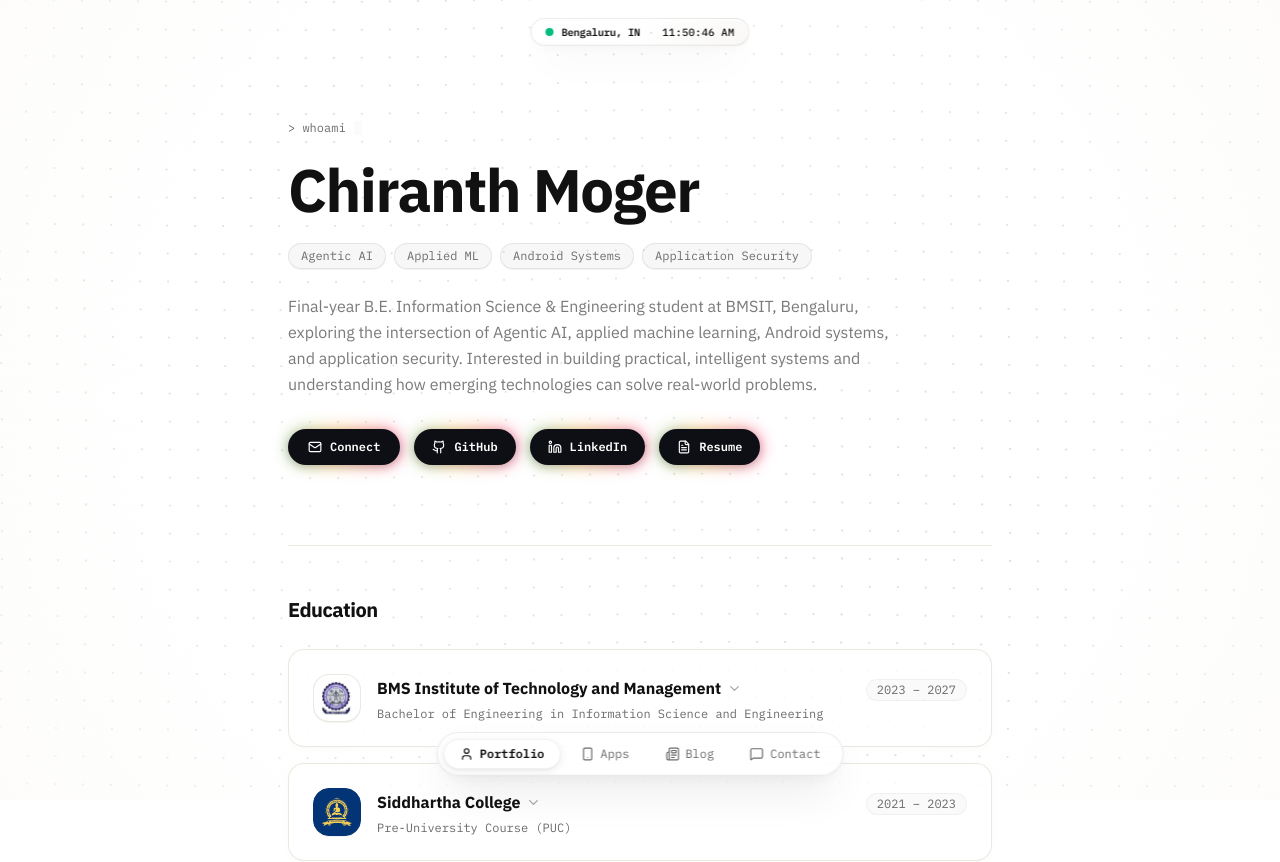
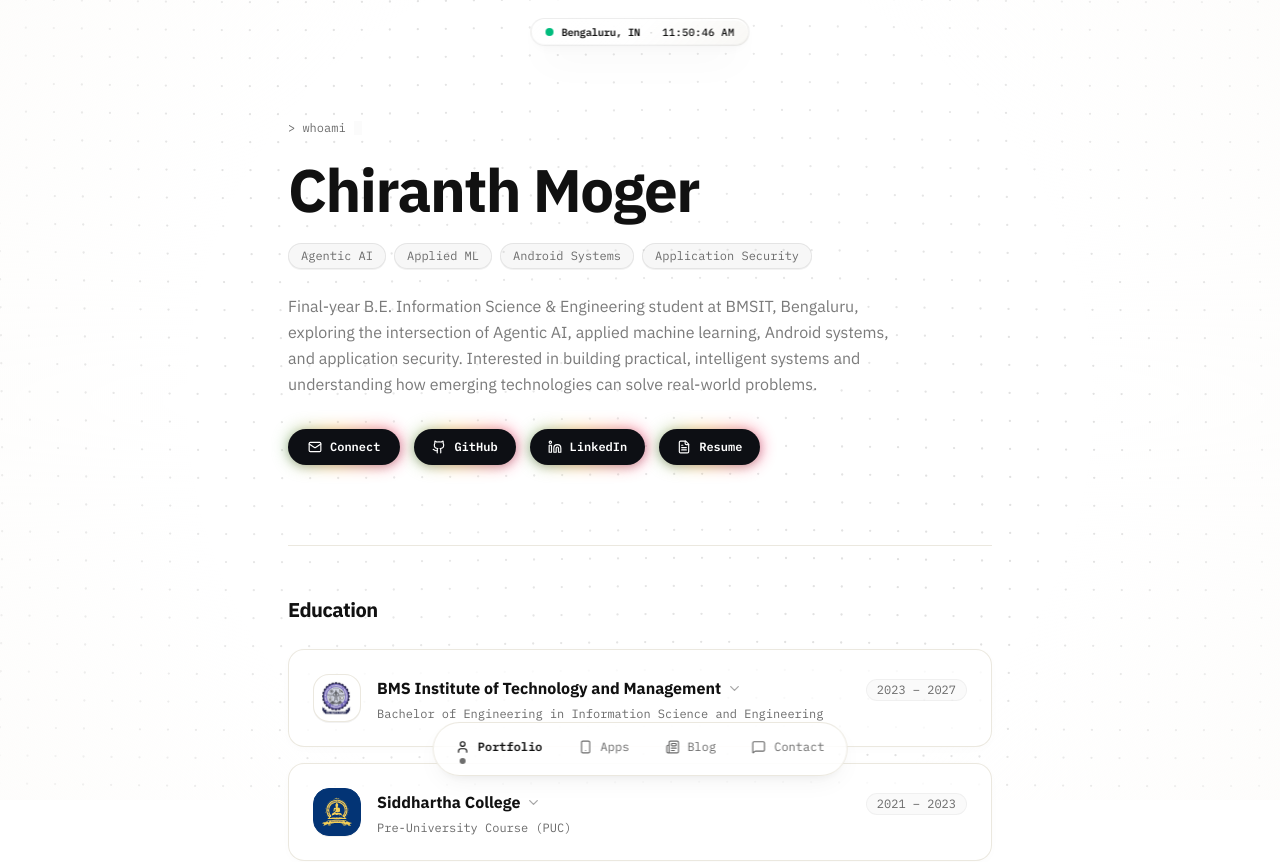
Before and after one commit to Chiranth-Janardhan-moger/Latest-portfolio, a React (Vite) app: page / in a window 1280 px wide. Shown: the top 862 px of the page. Built offline with nearby package versions, Linux system fonts and the light colour scheme; no server answers.

Commit message:
chore(nav): restore exact sticky bottom dock navigation code from repository history

```diff
--- a/src/App.tsx
+++ b/src/App.tsx
@@ -315,28 +315,17 @@ export default function App() {
 
       </div>
 
-      {/* Apple Floating Glass Dock Navigation with Sliding Segmented Pill */}
+      {/* Floating Sticky Bottom Dock Navigation - Clean Path-Based Tabs */}
       <nav
-        className={`fixed bottom-6 left-1/2 -translate-x-1/2 z-40 transition-all duration-300 ease-out select-none ${
-          isMinimized ? 'translate-y-16 opacity-0 pointer-events-none' : 'translate-y-0 opacity-100'
+        className={`fixed bottom-6 left-1/2 bg-white/70 backdrop-blur-xl border border-line/80 rounded-full p-1.5 shadow-xl z-40 flex items-center gap-1 transition-all duration-300 ease-out ${
+          isMinimized ? 'scale-95 px-2' : ''
         }`}
-        id="apple-bottom-dock"
-        role="navigation"
-        aria-label="Main Navigation"
-      >
-        <div
-          className="flex items-center gap-1 p-1.5 rounded-full border border-black/[0.08] bg-white/80 backdrop-blur-2xl shadow-[0_20px_45px_-10px_rgba(0,0,0,0.12),0_6px_16px_-4px_rgba(0,0,0,0.06)] font-mono text-xs"
         style={{
-            backdropFilter: 'blur(28px) saturate(180%) contrast(105%)',
-            WebkitBackdropFilter: 'blur(28px) saturate(180%) contrast(105%)',
-            boxShadow: `
-              inset 0 1.5px 1px 0 rgba(255, 255, 255, 0.95),
-              inset 0 -1px 1px 0 rgba(0, 0, 0, 0.03),
-              0 20px 45px -10px rgba(0, 0, 0, 0.12),
-              0 6px 16px -4px rgba(0, 0, 0, 0.06),
-              0 0 0 1px rgba(255, 255, 255, 0.7)
-            `
+          boxShadow: '0 10px 25px -5px rgba(17, 17, 17, 0.05), 0 8px 10px -6px rgba(17, 17, 17, 0.05), inset 0 1px 0 rgba(255, 255, 255, 0.6)',
+          transform: isMinimized ? 'translateX(-50%) translateY(20px)' : 'translateX(-50%) translateY(0px)',
+          opacity: isMinimized ? 0.5 : 1
         }}
+        id="sticky-bottom-dock"
       >
         {(['portfolio', 'apps', 'blog', 'contact'] as const).map((view) => {
           const isActive = activeView === view;
@@ -347,33 +336,38 @@ export default function App() {
             <motion.button
               key={view}
               onClick={() => handleNav(view)}
-                whileTap={{ scale: 0.94 }}
-                className={`relative px-3.5 sm:px-4 py-2 rounded-full transition-colors duration-200 flex items-center gap-1.5 cursor-pointer z-10 ${
-                  isActive ? 'text-ink font-semibold' : 'text-ink-soft hover:text-ink hover:bg-black/[0.03]'
+              whileTap={{ scale: 0.92 }}
+              className={`relative ${
+                isMinimized ? 'px-3 py-2.5' : 'px-3.5 sm:px-4 pt-2.5 pb-3.5'
+              } text-xs font-mono rounded-full transition-all duration-300 ease-out flex items-center gap-2 cursor-pointer z-10 select-none ${
+                isActive ? 'text-ink font-bold' : 'text-ink-soft hover:text-ink'
               }`}
               id={`dock-tab-${view}`}
               title={label}
               aria-label={`Navigate to ${label}`}
-                aria-current={isActive ? 'page' : undefined}
             >
+              <div className="relative flex items-center justify-center">
+                <Icon size={14} className={isActive ? 'text-ink' : 'text-ink-soft'} />
                 {isActive && (
                   <motion.div
-                    layoutId="apple-active-pill"
-                    className="absolute inset-0 rounded-full bg-white shadow-[0_2px_8px_rgba(0,0,0,0.08),0_1px_2px_rgba(0,0,0,0.04)] border border-black/[0.05] -z-10"
-                    transition={{
-                      type: 'spring',
-                      stiffness: 500,
-                      damping: 36,
-                      mass: 0.7
-                    }}
+                    layoutId="nav-dot"
+                    className="absolute top-[18px] left-1/2 -translate-x-1/2 w-1.5 h-1.5 rounded-full bg-ink animate-pulse"
+                    transition={{ type: 'spring', stiffness: 380, damping: 30 }}
                   />
                 )}
-                <Icon size={14} className="shrink-0" />
-                <span className="leading-none">{label}</span>
+              </div>
+              <span className={`transition-all duration-300 ease-out overflow-hidden flex items-center ${
+                isMinimized
+                  ? 'max-w-0 opacity-0'
+                  : isActive
+                    ? 'max-w-[100px] opacity-100'
+                    : 'max-w-0 opacity-0 sm:max-w-[100px] sm:opacity-100'
+              }`}>
+                {label}
+              </span>
             </motion.button>
           );
         })}
-        </div>
       </nav>
 
     </div>
```
Lines whose indentation alone changed are shown as unchanged.
